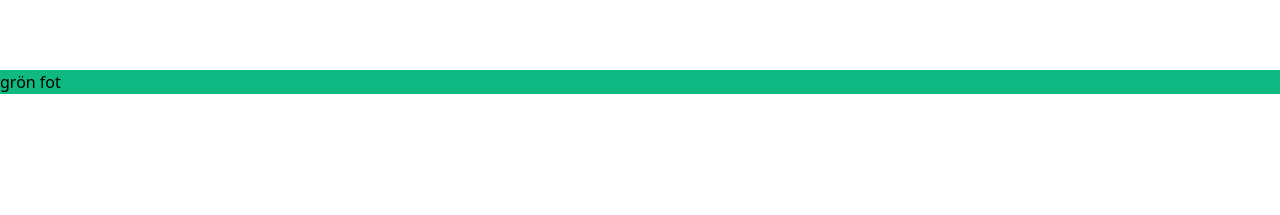
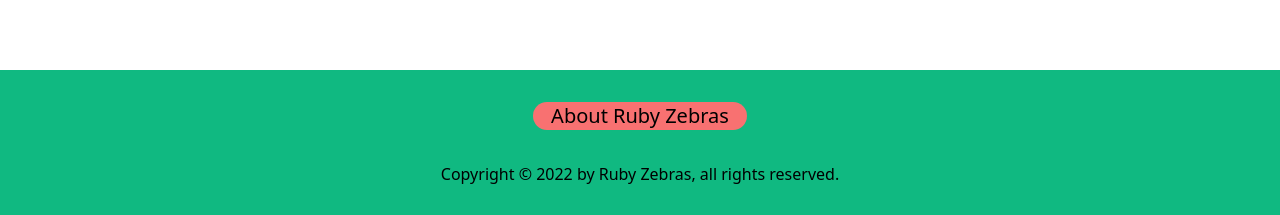
Before and after one commit to abbvicvat/rubyzebras, a Nuxt app: page / in a window 1280 px wide. Shown: the part 2186-2401 px from the top of the page. Before the commit the page ends 2280 px from the top, so only its background shows below. Built offline with nearby package versions, Linux system fonts and the light colour scheme.

Commit message:
footer klarish

```diff
--- a/components/Footer.vue
+++ b/components/Footer.vue
@@ -1,17 +1,28 @@
 <template>
-  <div>
-    <div class="bg-green-500 w-full h-1/2">
-      grön fot
+    <div class="bg-green-500 w-full  pt-8">
+      <center>
+        <div class="w-1/6 text-xl rounded-full bg-red-400 hover:bg-yellow-500">
+          <nuxt-link to="/About_Us">
+            About Ruby Zebras
+          </nuxt-link>
+        </div>
+
+        <div class="py-8">
+          Copyright
+          &copy;
+          {{ year }}
+          by Ruby Zebras, all rights reserved.
+        </div>
+      </center>
     </div>
-
-  </div>
 </template>
 
 <script>
 export default {
-
+  data () {
+    return {
+      year: new Date().getFullYear()
+    }
+  }
 }
 </script>
-
-<style>
-</style>
--- a/components/Header.vue
+++ b/components/Header.vue
@@ -92,8 +92,3 @@ export default {
   }
 }
 </script>
-<style>
-.logo {
-  height: 50px;
-}
-</style>
```
